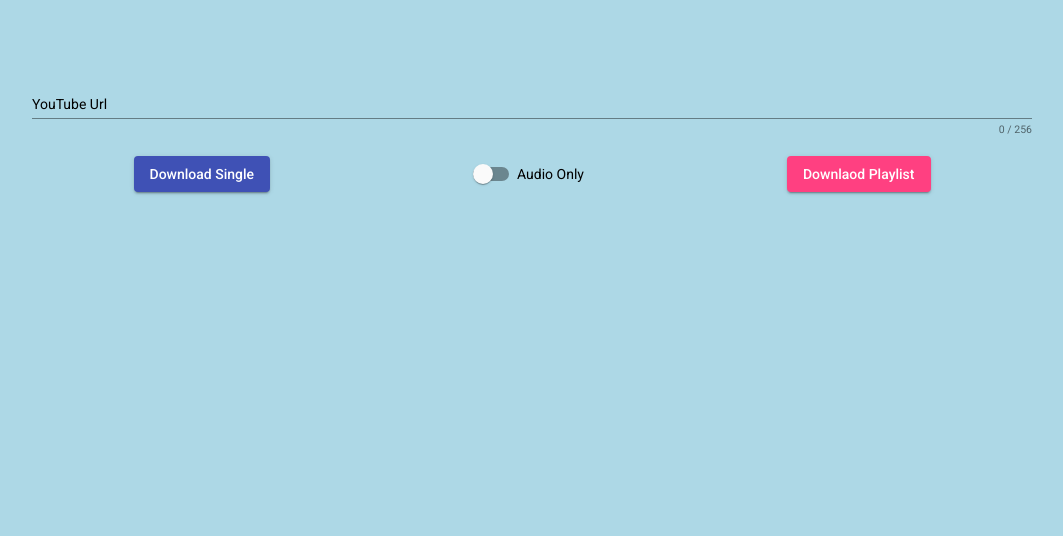
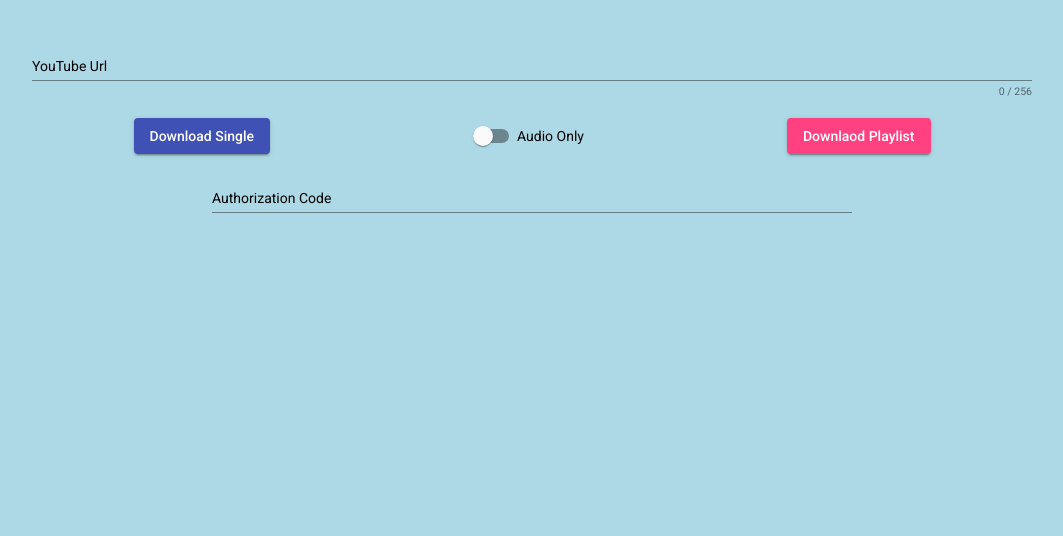
Before and after one commit to HerrPeter/Youtube-Converter, an Angular app: page /home in a window 1280 px wide. Shown: the part 264-800 px from the top of the page, without its empty margins (108-1171 px from the left). Built offline with nearby package versions, Linux system fonts and the light colour scheme.

Commit message:
Added new input form

```diff
--- a/src/app/home-page/home-page.component.html
+++ b/src/app/home-page/home-page.component.html
@@ -1,10 +1,10 @@
 <!-- <p>home-page works!</p> -->
 
 <div class="container-outer">
-  <div id="form-url">
-    <form class="example-form" [formGroup]="homeForm">
+  <div id="url-form">
+    <form [formGroup]="homeForm">
       <mat-form-field class="form">
-        <mat-label style="color: black">YouTube Url</mat-label>
+        <mat-label class="mat-label">YouTube Url</mat-label>
         <input
           type="url"
           formControlName="url"
@@ -17,7 +17,7 @@
       </mat-form-field>
     </form>
   </div>
-  <div class="container">
+  <div class="btn-container">
     <button mat-raised-button color="primary" (click)="this.downloadSingle()">
       Download Single
     </button>
@@ -30,6 +30,19 @@
       Downlaod Playlist
     </button>
   </div>
+  <div id="code-form">
+    <form [formGroup]="homeForm">
+      <mat-form-field class="form">
+        <mat-label class="mat-label">Authorization Code</mat-label>
+        <input
+          type="password"
+          formControlName="passcode"
+          matInput
+          maxlength="100"
+        />
+      </mat-form-field>
+    </form>
+  </div>
   <!-- <div>
     <a href="{{ this.url }}" download>Download Now</a>
   </div> -->
--- a/src/app/home-page/home-page.component.less
+++ b/src/app/home-page/home-page.component.less
@@ -1,4 +1,4 @@
-#form-url {
+#url-form {
   // margin-left: 50px;
   // margin-right: 50px;
   min-width: 350px;
@@ -6,6 +6,18 @@
   width: 95%;
   margin-bottom: 20px;
   align-self: center;
+}
+
+#code-form {
+  width: 50%;
+  margin-top: 20px;
+  max-width: 700px;
+  min-width: 300px;
+  align-self: center;
+}
+
+.mat-label {
+  color: black;
 }
 
 .form {
@@ -19,7 +31,7 @@
   flex-direction: column;
 }
 
-.container {
+.btn-container {
   width: 100%;
   max-width: 1000px;
   display: flex;
--- a/src/app/home-page/home-page.component.ts
+++ b/src/app/home-page/home-page.component.ts
@@ -24,6 +24,7 @@
   ngOnInit(): void {
     this.homeForm = this.fb.group({
       url: '',
+      passcode: '',
     });
     this.audioOnly = false;
   }
```
